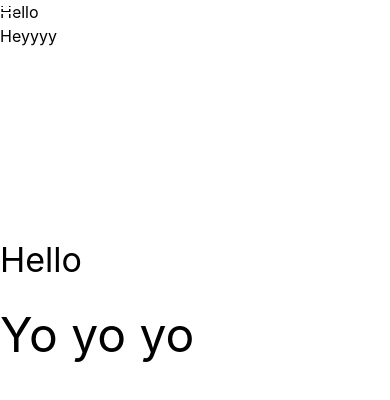
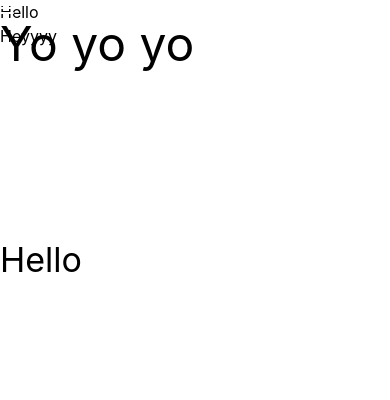
Before and after one commit to Josephine-Ann/personal-website-22, a Next.js app: page /invisible in a window 390 px wide. Shown: the top 400 px of the page. Built offline with nearby package versions, Linux system fonts and the light colour scheme.

Commit message:
invisible

```diff
--- a/pages/invisible.js
+++ b/pages/invisible.js
@@ -5,7 +5,7 @@ import Navbar from "../Components/Navbar";
 export default function Invisible() {
     return (
         <Navbar>
-            <div className="tab:h-[420px] tab:w-[460px] tab:mx-3">
+            <div className="fixed tab:h-[420px] tab:w-[460px] tab:mx-3">
                 <div className="tab:h-[10px] tab:justify-end tab:bg-transparent tab:flex-row">
                     <h1 className="tab:text-[68px]">Hello</h1>
                 </div>
@@ -13,10 +13,10 @@ export default function Invisible() {
                 </div>
                 <div className="xs:h-[210px]">
                     <div className="xs:h-[6px]">
-                        <p className="tab:text-[68px]">Heyyyy</p>
+                        <p className="tab:text-[68px] top-0 z-20">Heyyyy</p>
                     </div>
                 </div>
-                <div className="xs:w-[230px]">
+                <div className="xs:w-[230px] top-[160px] z-20">
 
                 </div>
                 <div className="xs:w-[210px]">
```
